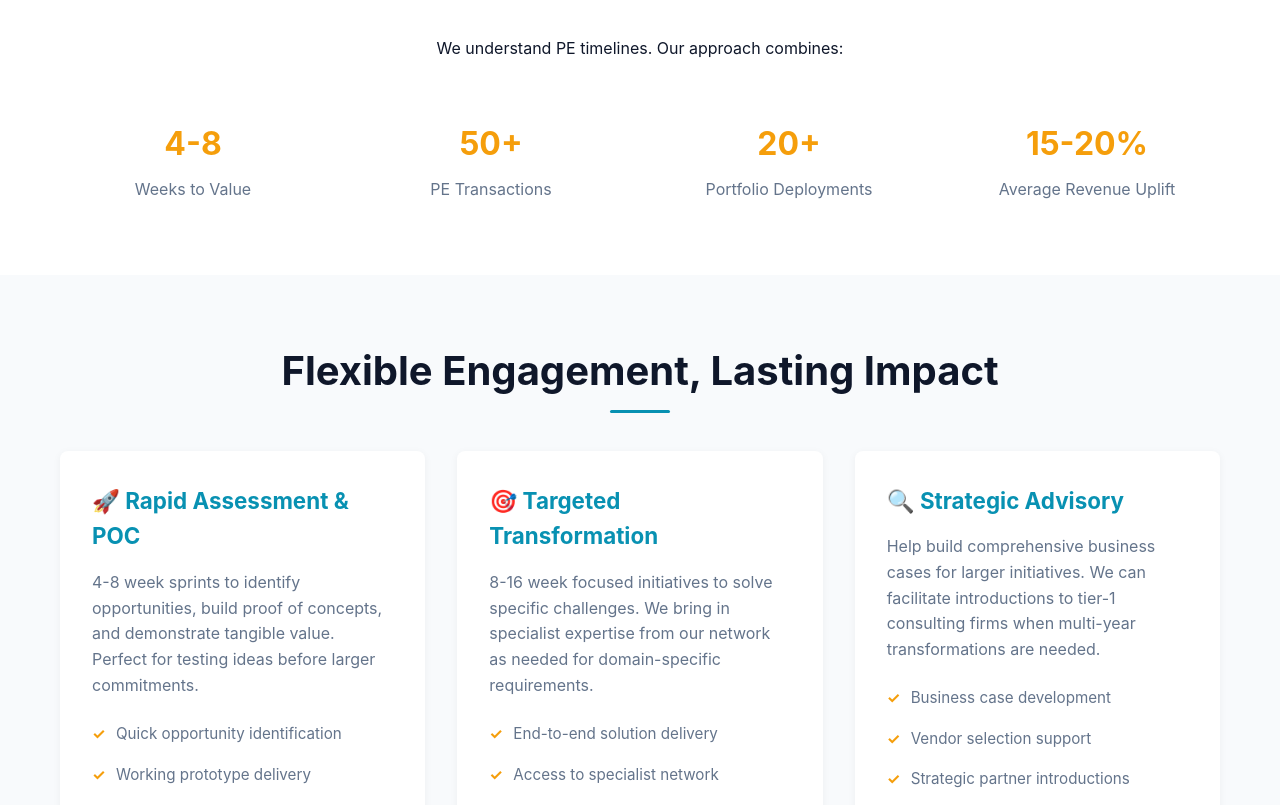
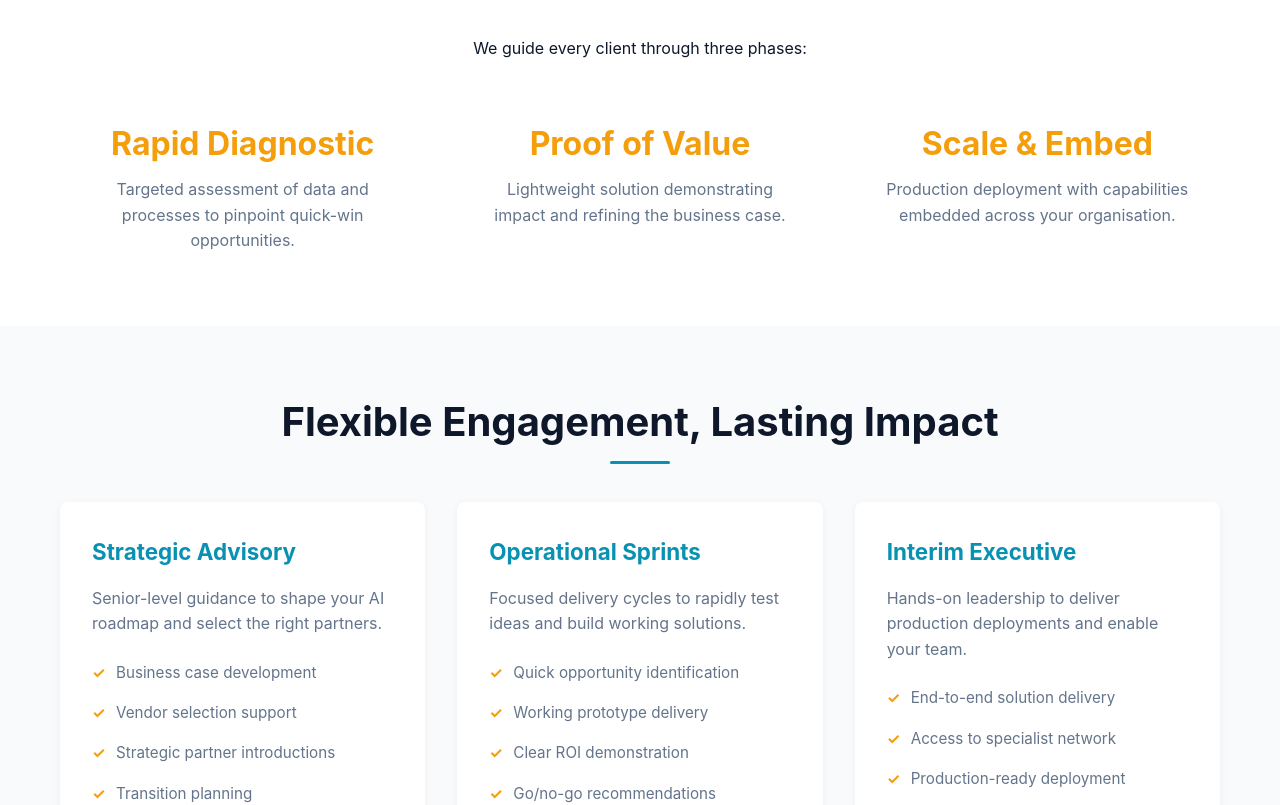
Before and after one commit to drdedge/pe-consultancy-website, a React (Vite) app: page /about in a window 1280 px wide. Shown: the part 1782-2587 px from the top of the page. Built offline with nearby package versions, Linux system fonts and the light colour scheme.

Commit message:
Update approach phases and engagement models

```diff
--- a/src/components/Team.jsx
+++ b/src/components/Team.jsx
@@ -1,5 +1,5 @@
 import React from 'react';
-import { teamMembers, approachMetrics, engagementModels, philosophyPoints } from '../data/team';
+import { teamMembers, approachPhases, engagementModels, philosophyPoints } from '../data/team';
 import './Team.css';
 
 // Placeholder image component
@@ -67,12 +67,12 @@ export const ApproachSection = () => {
     <section className="approach">
       <div className="container">
         <h2 className="section-title">From Insight to Impact in Weeks, Not Months</h2>
-        <p>We understand PE timelines. Our approach combines:</p>
+        <p>We guide every client through three phases:</p>
         <div className="approach-grid">
-          {approachMetrics.map((metric, index) => (
+          {approachPhases.map((phase, index) => (
             <div key={index} className="approach-item">
-              <h3>{metric.value}</h3>
-              <p>{metric.label}</p>
+              <h3>{phase.title}</h3>
+              <p>{phase.description}</p>
             </div>
           ))}
         </div>
@@ -89,7 +89,7 @@ export const WaysOfWorking = () => {
         <div className="engagement-grid">
           {engagementModels.map((model, index) => (
             <div key={index} className="engagement-model">
-              <h3>{model.icon} {model.title}</h3>
+              <h3>{model.title}</h3>
               <p>{model.description}</p>
               <ul>
                 {model.features.map((feature, featureIndex) => (
--- a/src/data/team.js
+++ b/src/data/team.js
@@ -53,22 +53,18 @@ export const teamMembers = [
   }
 ];
 
-export const approachMetrics = [
+export const approachPhases = [
   {
-    value: "4-8",
-    label: "Weeks to Value"
+    title: "Rapid Diagnostic",
+    description: "Targeted assessment of data and processes to pinpoint quick-win opportunities."
   },
   {
-    value: "50+",
-    label: "PE Transactions"
+    title: "Proof of Value",
+    description: "Lightweight solution demonstrating impact and refining the business case."
   },
   {
-    value: "20+",
-    label: "Portfolio Deployments"
-  },
-  {
-    value: "15-20%",
-    label: "Average Revenue Uplift"
+    title: "Scale & Embed",
+    description: "Production deployment with capabilities embedded across your organisation."
   }
 ];
 
@@ -108,9 +104,18 @@ export const companyInfo = {
 
 export const engagementModels = [
   {
-    icon: "🚀",
-    title: "Rapid Assessment & POC",
-    description: "4-8 week sprints to identify opportunities, build proof of concepts, and demonstrate tangible value. Perfect for testing ideas before larger commitments.",
+    title: "Strategic Advisory",
+    description: "Senior-level guidance to shape your AI roadmap and select the right partners.",
+    features: [
+      "Business case development",
+      "Vendor selection support",
+      "Strategic partner introductions",
+      "Transition planning"
+    ]
+  },
+  {
+    title: "Operational Sprints",
+    description: "Focused delivery cycles to rapidly test ideas and build working solutions.",
     features: [
       "Quick opportunity identification",
       "Working prototype delivery",
@@ -119,25 +124,13 @@ export const engagementModels = [
     ]
   },
   {
-    icon: "🎯",
-    title: "Targeted Transformation",
-    description: "8-16 week focused initiatives to solve specific challenges. We bring in specialist expertise from our network as needed for domain-specific requirements.",
+    title: "Interim Executive",
+    description: "Hands-on leadership to deliver production deployments and enable your team.",
     features: [
       "End-to-end solution delivery",
       "Access to specialist network",
       "Production-ready deployment",
       "Team enablement included"
-    ]
-  },
-  {
-    icon: "🔍",
-    title: "Strategic Advisory",
-    description: "Help build comprehensive business cases for larger initiatives. We can facilitate introductions to tier-1 consulting firms when multi-year transformations are needed.",
-    features: [
-      "Business case development",
-      "Vendor selection support",
-      "Strategic partner introductions",
-      "Transition planning"
     ]
   }
 ];
```
